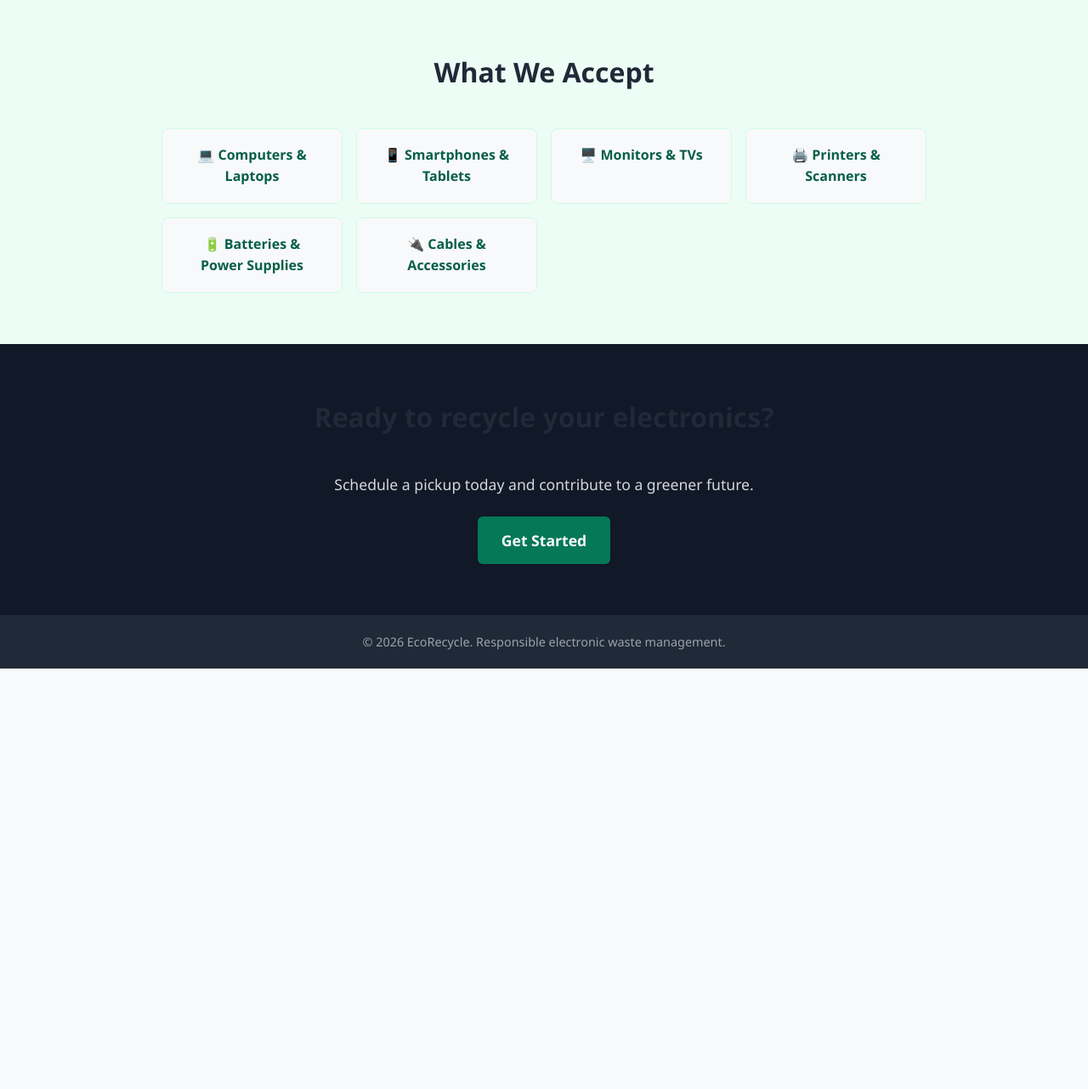
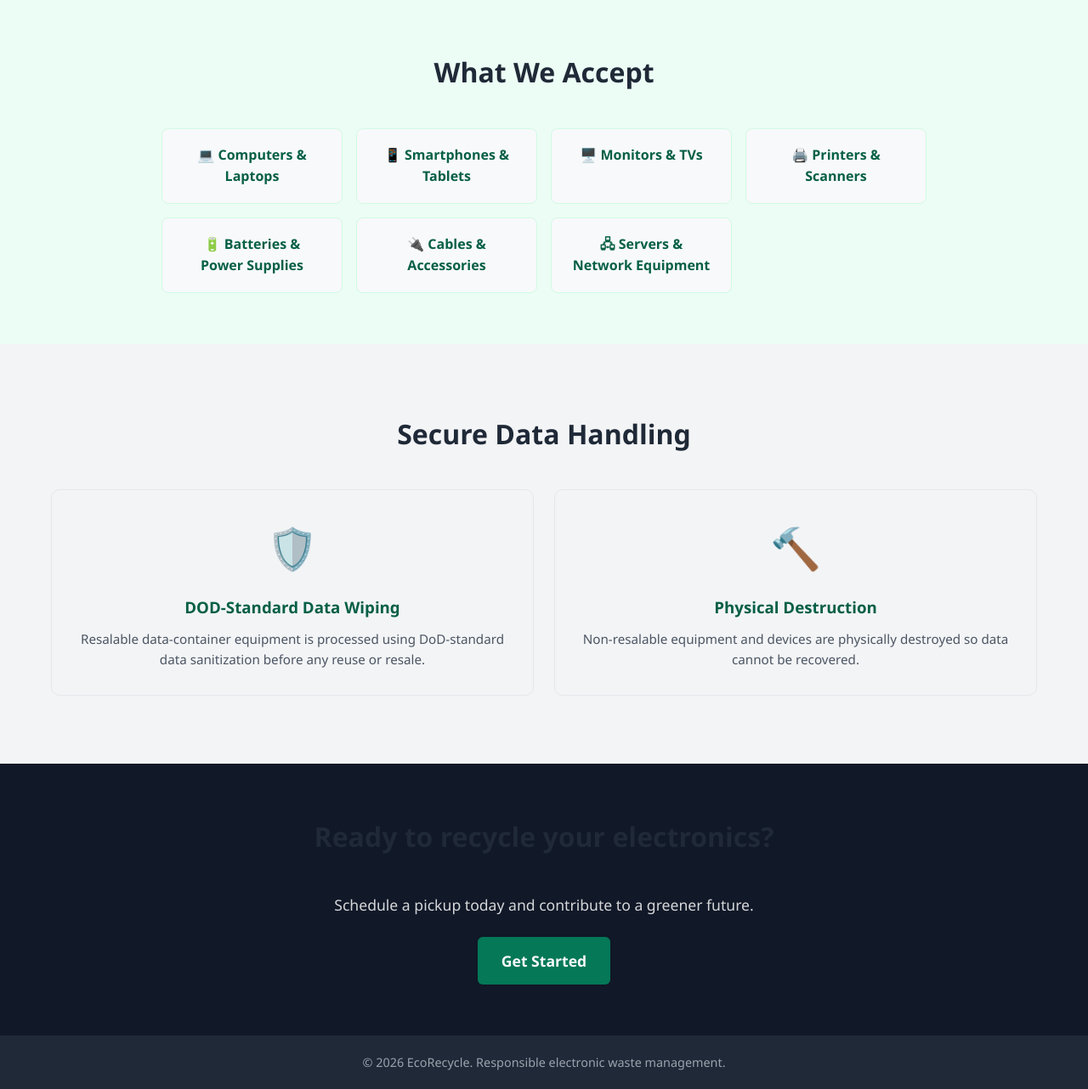
Before and after one commit to unixbytes/eRecycle, a Flask app: page / in a window 1280 px wide. Shown: the part 1004-2286 px from the top of the page at 85% size. Before the commit the page ends 1791 px from the top, so only its background shows below. Run offline with Flask 3, Linux system fonts and the light colour scheme; parts of the project's set-up code (start-up, migrations or seed data) failed here and were passed over.

Commit message:
Add servers/network equipment and secure data handling section

```diff
--- a/app/templates/index.html
+++ b/app/templates/index.html
@@ -68,6 +68,25 @@
                 <div class="accepted-item">🖨️ Printers & Scanners</div>
                 <div class="accepted-item">🔋 Batteries & Power Supplies</div>
                 <div class="accepted-item">🔌 Cables & Accessories</div>
+                <div class="accepted-item">🖧 Servers & Network Equipment</div>
+            </div>
+        </div>
+    </section>
+
+    <section class="features" style="background: var(--gray-50);">
+        <div class="container">
+            <h2>Secure Data Handling</h2>
+            <div class="feature-grid">
+                <div class="feature-card">
+                    <div class="feature-icon">🛡️</div>
+                    <h3>DOD-Standard Data Wiping</h3>
+                    <p>Resalable data-container equipment is processed using DoD-standard data sanitization before any reuse or resale.</p>
+                </div>
+                <div class="feature-card">
+                    <div class="feature-icon">🔨</div>
+                    <h3>Physical Destruction</h3>
+                    <p>Non-resalable equipment and devices are physically destroyed so data cannot be recovered.</p>
+                </div>
             </div>
         </div>
     </section>
```
